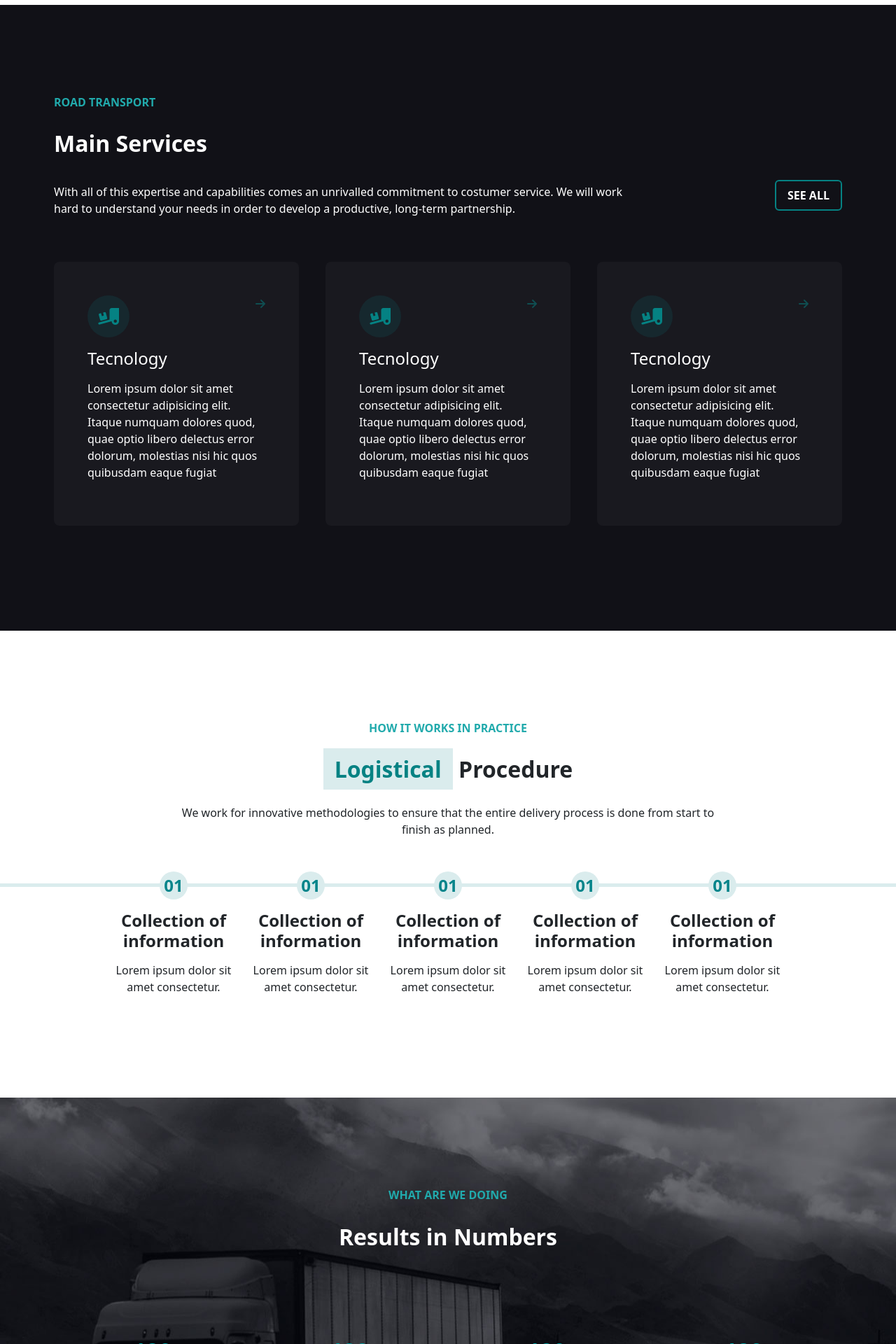
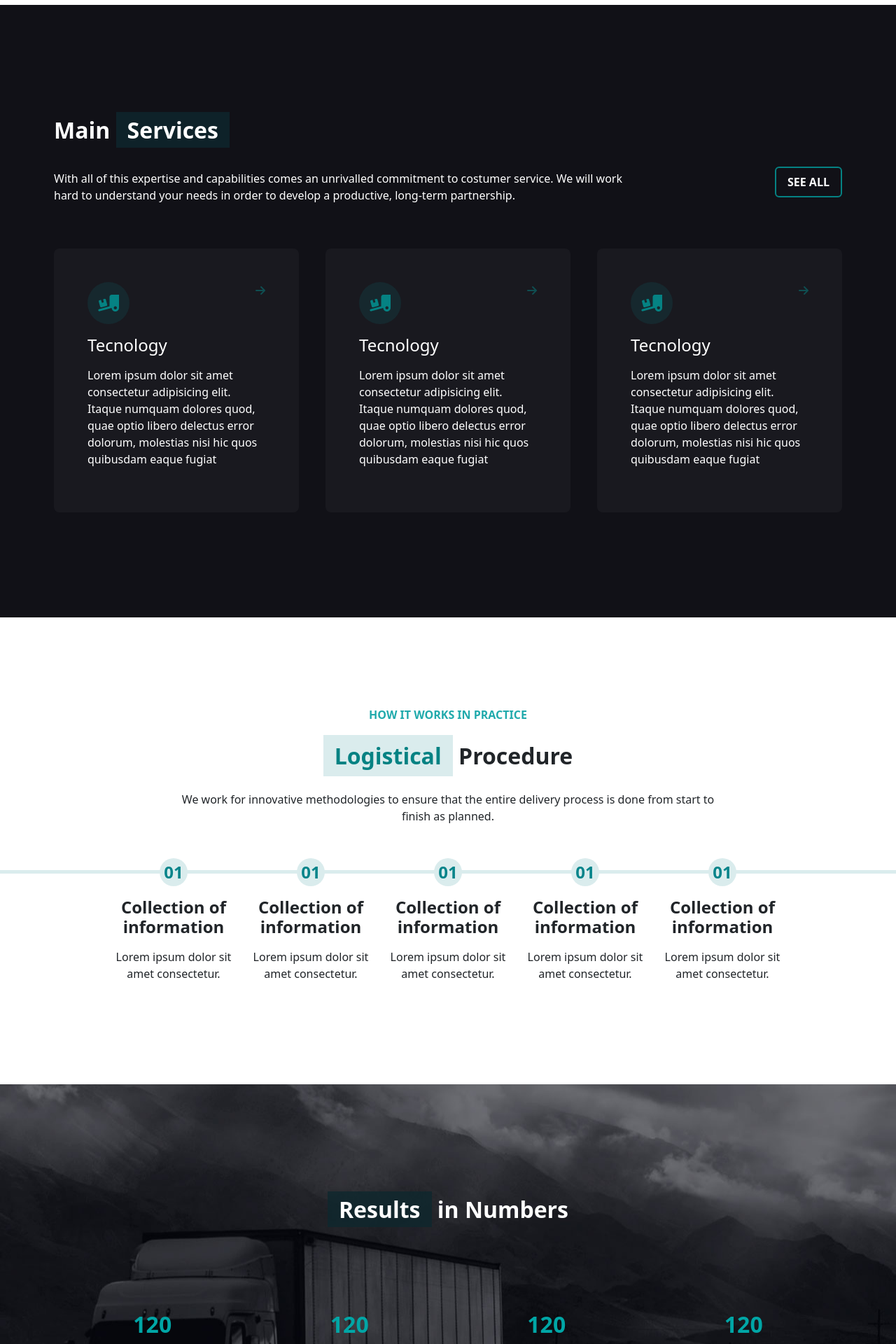
Before and after one commit to RiccardoBernardi1/proj-html-vuejs, a Vue app: page / in a window 1280 px wide. Shown: the part 1860-3780 px from the top of the page at 70% size. Built offline with nearby package versions, Linux system fonts and the light colour scheme.

Commit message:
Crea componente per il titolo

```diff
--- a/src/components/MainComponents/FourthSection.vue
+++ b/src/components/MainComponents/FourthSection.vue
@@ -1,8 +1,12 @@
 <template>
   <section>
     <div class="container text-center">
-      <h6 class="fw-bold">WHAT ARE WE DOING</h6>
-      <h2 class="fw-bold"><span>Results</span> in Numbers</h2>
+      <WhiteTitle
+        h6Text="WHAT ARE WE DOING"
+        backgroundText="Results"
+        normalText="in Numbers"
+        backgroundFirst="first"
+      />
       <div class="results d-flex">
         <ResultCard v-for="n in 4" />
       </div>
@@ -11,10 +15,12 @@
 </template>
 
 <script>
-import ResultCard from "../FourthSectionComp/ResultCard.vue";
+import WhiteTitle from "../WhiteTitle.vue";
+import ResultCard from "./FourthSectionComp/ResultCard.vue";
 export default {
   name: "FourthSection",
   components: {
+    WhiteTitle,
     ResultCard,
   },
 };
@@ -26,7 +32,8 @@ section {
   background-position: center;
   padding: 8.125rem 0 9.375rem;
   color: white;
-  h2 {
+
+  .white-title {
     margin-bottom: 7.5rem;
   }
   .results {
--- a/src/components/MainComponents/SecondSectionComp/SecondSectionTop.vue
+++ b/src/components/MainComponents/SecondSectionComp/SecondSectionTop.vue
@@ -1,7 +1,11 @@
 <template>
   <div class="second-section-top container">
-    <h6 class="fw-bold">ROAD TRANSPORT</h6>
-    <h2 class="fw-bold">Main <span>Services</span></h2>
+    <WhiteTitle
+      h6Text="ROAD TRANSPORT"
+      backgroundText="Services"
+      normalText="Main"
+      backgroundFirst="false"
+    />
     <div class="d-flex justify-content-between align-items-center">
       <p>
         With all of this expertise and capabilities comes an unrivalled
@@ -14,8 +18,12 @@
 </template>
 
 <script>
+import WhiteTitle from "../../WhiteTitle.vue";
 export default {
   name: "SecondSectionTop",
+  components: {
+    WhiteTitle,
+  },
 };
 </script>
 
--- /dev/null
+++ b/src/components/WhiteTitle.vue
@@ -0,0 +1,36 @@
+<template>
+  <div class="white-title" v-if="backgroundFirst === 'first'">
+    <h6 class="fw-bold">{{ h6text }}</h6>
+    <h2 class="fw-bold">
+      <span class="px-3 py-1">{{ backgroundText }}</span> {{ normalText }}
+    </h2>
+  </div>
+  <div class="white-title" v-else>
+    <h6 class="fw-bold">{{ h6text }}</h6>
+    <h2 class="fw-bold">
+      {{ normalText }} <span class="px-3 py-1">{{ backgroundText }}</span>
+    </h2>
+  </div>
+</template>
+
+<script>
+export default {
+  name: "WhiteTitle",
+  props: {
+    h6text: String,
+    backgroundText: String,
+    normalText: String,
+    backgroundFirst: String,
+  },
+};
+</script>
+
+<style lang="scss" scoped>
+h6 {
+  color: #21aaac;
+  margin-bottom: 1.875rem;
+}
+h2 span {
+  background-color: rgba($color: #0e272d, $alpha: 0.8);
+}
+</style>
```
Also changed, not shown: src/components/MainComponents/FourthSectionComp/ResultCard.vue (renamed from src/components/FourthSectionComp/ResultCard.vue).
